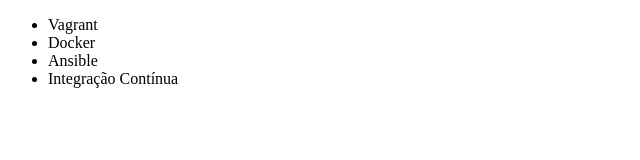
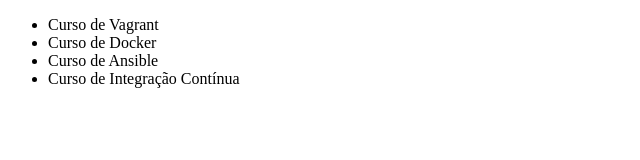
Before and after one commit to vuanessa/projeto-alura, a plain HTML site: page index.html in a window 1280 px wide. Shown: the whole page, without its empty margins (0-640 px from the left). Drawn offline with Linux system fonts and the light colour scheme.

Commit message:
Alterando nome da lista de cursos

```diff
--- a/index.html
+++ b/index.html
@@ -6,10 +6,10 @@
 </head>
 <body>
     <ul>
-        <li>Vagrant</li>
-        <li>Docker</li>
-        <li>Ansible</li>
-        <li>Integração Contínua</li>
+        <li>Curso de Vagrant</li>
+        <li>Curso de Docker</li>
+        <li>Curso de Ansible</li>
+        <li>Curso de Integração Contínua</li>
     </ul>
 </body>
 </html>
```
